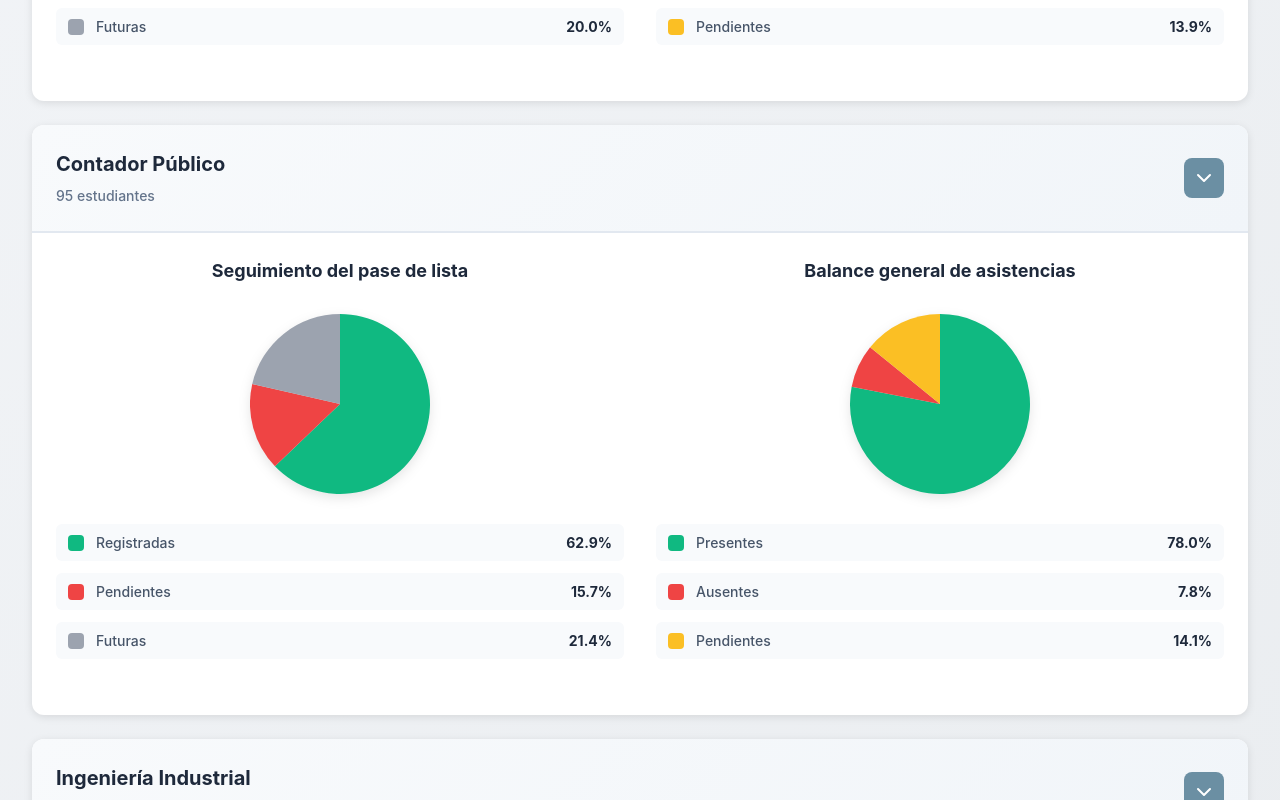
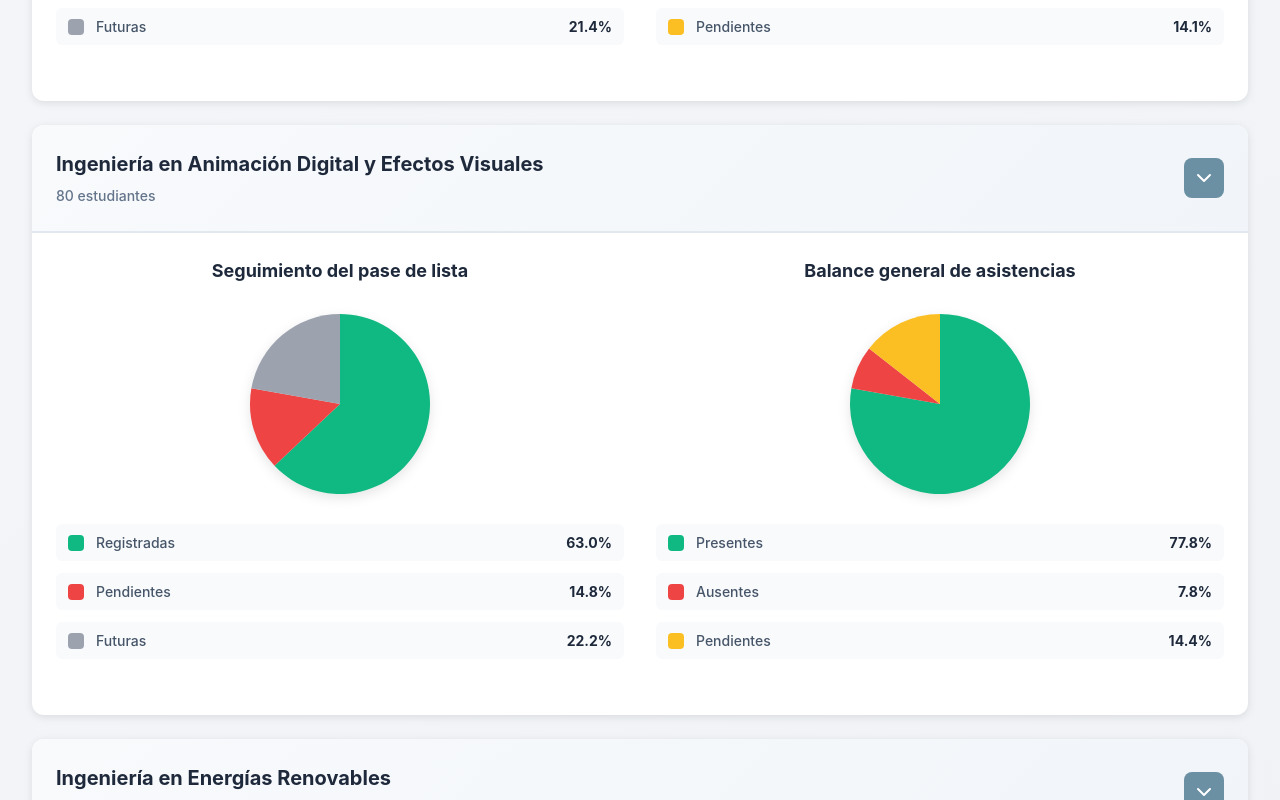
Before and after one commit to IvanFuentes/trayectoriasacademicas, an Angular app: page /indicadores-academicos in a window 1280 px wide. Shown: the part 1520-2320 px from the top of the page. Built offline with nearby package versions, Linux system fonts and the light colour scheme; sample sign-in values are in the browser's storage.

Commit message:
Updated indicadores-asistencia.component.ts

```diff
--- a/src/app/indicadores-academicos/indicadores-asistencia/indicadores-asistencia.component.ts
+++ b/src/app/indicadores-academicos/indicadores-asistencia/indicadores-asistencia.component.ts
@@ -67,6 +67,191 @@ export class IndicadoresAsistenciaComponent implements OnInit {
       this.carreras = [
         {
           id: 1,
+          nombre: 'Contador Público',
+          totalSesiones: 140,
+          sesionesRegistradas: 88,
+          sesionesPendientes: 22,
+          sesionesFuturas: 30,
+          totalEstudiantes: 95,
+          totalPresentes: 3200,
+          totalAusentes: 320,
+          totalPendientes: 580,
+          expanded: false,
+          asignaturas: [
+            {
+              nombre: 'Contabilidad Financiera',
+              clave: 'CPD-1004',
+              grupo: '3A',
+              docente: 'Lic. Ana Martínez Ruiz',
+              totalEstudiantes: 32,
+              presentes: 250,
+              ausentes: 30,
+              pendientes: 32
+            },
+            {
+              nombre: 'Auditoría',
+              clave: 'CPD-1002',
+              grupo: '3B',
+              docente: 'C.P. Roberto Sánchez Torres',
+              totalEstudiantes: 28,
+              presentes: 220,
+              ausentes: 24,
+              pendientes: 28
+            }
+          ]
+        },
+        {
+          id: 2,
+          nombre: 'Ingeniería en Animación Digital y Efectos Visuales',
+          totalSesiones: 135,
+          sesionesRegistradas: 85,
+          sesionesPendientes: 20,
+          sesionesFuturas: 30,
+          totalEstudiantes: 80,
+          totalPresentes: 2800,
+          totalAusentes: 280,
+          totalPendientes: 520,
+          expanded: false,
+          asignaturas: [
+            {
+              nombre: 'Modelado 3D Avanzado',
+              clave: 'IAD-1012',
+              grupo: '4A',
+              docente: 'M.C. Diego Torres Vega',
+              totalEstudiantes: 25,
+              presentes: 220,
+              ausentes: 20,
+              pendientes: 35
+            },
+            {
+              nombre: 'Efectos Visuales',
+              clave: 'IAD-1008',
+              grupo: '4A',
+              docente: 'Lic. Carmen Rodríguez Luna',
+              totalEstudiantes: 25,
+              presentes: 210,
+              ausentes: 25,
+              pendientes: 40
+            }
+          ]
+        },
+        {
+          id: 3,
+          nombre: 'Ingeniería en Energías Renovables',
+          totalSesiones: 142,
+          sesionesRegistradas: 92,
+          sesionesPendientes: 23,
+          sesionesFuturas: 27,
+          totalEstudiantes: 88,
+          totalPresentes: 3100,
+          totalAusentes: 310,
+          totalPendientes: 550,
+          expanded: false,
+          asignaturas: [
+            {
+              nombre: 'Energía Solar Fotovoltaica',
+              clave: 'IER-1015',
+              grupo: '5A',
+              docente: 'Dr. Roberto Campos Méndez',
+              totalEstudiantes: 30,
+              presentes: 260,
+              ausentes: 25,
+              pendientes: 35
+            },
+            {
+              nombre: 'Sistemas Eólicos',
+              clave: 'IER-1020',
+              grupo: '5A',
+              docente: 'M.I. Laura Jiménez Castro',
+              totalEstudiantes: 28,
+              presentes: 245,
+              ausentes: 20,
+              pendientes: 30
+            }
+          ]
+        },
+        {
+          id: 4,
+          nombre: 'Ingeniería en Industrias Alimentarias',
+          totalSesiones: 138,
+          sesionesRegistradas: 86,
+          sesionesPendientes: 24,
+          sesionesFuturas: 28,
+          totalEstudiantes: 92,
+          totalPresentes: 3050,
+          totalAusentes: 305,
+          totalPendientes: 545,
+          expanded: false,
+          asignaturas: [
+            {
+              nombre: 'Tecnología de Alimentos',
+              clave: 'IIA-1018',
+              grupo: '6A',
+              docente: 'Dr. Javier Morales Ortiz',
+              totalEstudiantes: 31,
+              presentes: 265,
+              ausentes: 28,
+              pendientes: 32
+            },
+            {
+              nombre: 'Control de Calidad',
+              clave: 'IIA-1005',
+              grupo: '6B',
+              docente: 'M.C. Sandra López Flores',
+              totalEstudiantes: 30,
+              presentes: 255,
+              ausentes: 27,
+              pendientes: 33
+            }
+          ]
+        },
+        {
+          id: 5,
+          nombre: 'Ingeniería en Inteligencia Artificial',
+          totalSesiones: 148,
+          sesionesRegistradas: 96,
+          sesionesPendientes: 24,
+          sesionesFuturas: 28,
+          totalEstudiantes: 110,
+          totalPresentes: 3850,
+          totalAusentes: 385,
+          totalPendientes: 665,
+          expanded: false,
+          asignaturas: [
+            {
+              nombre: 'Machine Learning',
+              clave: 'IIA-1025',
+              grupo: '7A',
+              docente: 'Dr. Fernando García Luna',
+              totalEstudiantes: 35,
+              presentes: 310,
+              ausentes: 30,
+              pendientes: 35
+            },
+            {
+              nombre: 'Redes Neuronales',
+              clave: 'IIA-1028',
+              grupo: '7A',
+              docente: 'Dra. Patricia Hernández Ruiz',
+              totalEstudiantes: 35,
+              presentes: 305,
+              ausentes: 32,
+              pendientes: 38
+            },
+            {
+              nombre: 'Procesamiento de Lenguaje Natural',
+              clave: 'IIA-1030',
+              grupo: '7B',
+              docente: 'M.C. Jorge Ramírez Santos',
+              totalEstudiantes: 32,
+              presentes: 280,
+              ausentes: 28,
+              pendientes: 36
+            }
+          ]
+        },
+        {
+          id: 6,
           nombre: 'Ingeniería en Sistemas Computacionales',
           totalSesiones: 150,
           sesionesRegistradas: 95,
@@ -111,72 +296,212 @@ export class IndicadoresAsistenciaComponent implements OnInit {
           ]
         },
         {
-          id: 2,
-          nombre: 'Contador Público',
-          totalSesiones: 140,
-          sesionesRegistradas: 88,
-          sesionesPendientes: 22,
-          sesionesFuturas: 30,
-          totalEstudiantes: 95,
-          totalPresentes: 3200,
-          totalAusentes: 320,
-          totalPendientes: 580,
+          id: 7,
+          nombre: 'Ingeniería Ferroviaria',
+          totalSesiones: 132,
+          sesionesRegistradas: 82,
+          sesionesPendientes: 21,
+          sesionesFuturas: 29,
+          totalEstudiantes: 75,
+          totalPresentes: 2600,
+          totalAusentes: 260,
+          totalPendientes: 490,
           expanded: false,
           asignaturas: [
             {
-              nombre: 'Contabilidad Financiera',
-              clave: 'CPD-1004',
-              grupo: '3A',
-              docente: 'Lic. Ana Martínez Ruiz',
-              totalEstudiantes: 32,
-              presentes: 250,
-              ausentes: 30,
-              pendientes: 32
+              nombre: 'Sistemas de Tracción',
+              clave: 'IFE-1022',
+              grupo: '6A',
+              docente: 'Dr. Alberto Mendoza Cruz',
+              totalEstudiantes: 25,
+              presentes: 215,
+              ausentes: 22,
+              pendientes: 38
             },
             {
-              nombre: 'Auditoría',
-              clave: 'CPD-1002',
-              grupo: '3B',
-              docente: 'C.P. Roberto Sánchez Torres',
-              totalEstudiantes: 28,
-              presentes: 220,
-              ausentes: 24,
-              pendientes: 28
+              nombre: 'Infraestructura Ferroviaria',
+              clave: 'IFE-1018',
+              grupo: '6A',
+              docente: 'Ing. Miguel Ángel Torres',
+              totalEstudiantes: 24,
+              presentes: 210,
+              ausentes: 20,
+              pendientes: 34
             }
           ]
         },
         {
-          id: 3,
-          nombre: 'Ingeniería Industrial',
+          id: 8,
+          nombre: 'Licenciatura en Administración',
           totalSesiones: 145,
-          sesionesRegistradas: 90,
-          sesionesPendientes: 28,
-          sesionesFuturas: 27,
+          sesionesRegistradas: 91,
+          sesionesPendientes: 26,
+          sesionesFuturas: 28,
           totalEstudiantes: 105,
-          totalPresentes: 3600,
-          totalAusentes: 380,
-          totalPendientes: 620,
+          totalPresentes: 3650,
+          totalAusentes: 365,
+          totalPendientes: 635,
           expanded: false,
           asignaturas: [
             {
-              nombre: 'Control Estadístico de Calidad',
-              clave: 'INC-1006',
-              grupo: '6A',
-              docente: 'Dr. Luis Gómez Vargas',
+              nombre: 'Administración Estratégica',
+              clave: 'LAD-1010',
+              grupo: '8A',
+              docente: 'M.A. Rosa María Gutiérrez',
               totalEstudiantes: 35,
-              presentes: 290,
+              presentes: 295,
               ausentes: 30,
-              pendientes: 30
+              pendientes: 35
             },
             {
-              nombre: 'Estudio del Trabajo II',
-              clave: 'INC-1009',
+              nombre: 'Recursos Humanos',
+              clave: 'LAD-1015',
+              grupo: '8B',
+              docente: 'Lic. Pedro Sánchez Martínez',
+              totalEstudiantes: 33,
+              presentes: 285,
+              ausentes: 28,
+              pendientes: 32
+            }
+          ]
+        },
+        {
+          id: 9,
+          nombre: 'Licenciatura en Administración (Mixta)',
+          totalSesiones: 128,
+          sesionesRegistradas: 78,
+          sesionesPendientes: 22,
+          sesionesFuturas: 28,
+          totalEstudiantes: 85,
+          totalPresentes: 2800,
+          totalAusentes: 280,
+          totalPendientes: 520,
+          expanded: false,
+          asignaturas: [
+            {
+              nombre: 'Finanzas Corporativas',
+              clave: 'LAM-1012',
+              grupo: '4A',
+              docente: 'M.F. Adriana Flores Reyes',
+              totalEstudiantes: 28,
+              presentes: 235,
+              ausentes: 24,
+              pendientes: 36
+            },
+            {
+              nombre: 'Marketing Estratégico',
+              clave: 'LAM-1008',
+              grupo: '4A',
+              docente: 'Lic. Ricardo Pérez Luna',
+              totalEstudiantes: 27,
+              presentes: 230,
+              ausentes: 23,
+              pendientes: 32
+            }
+          ]
+        },
+        {
+          id: 10,
+          nombre: 'Licenciatura en Gastronomía',
+          totalSesiones: 136,
+          sesionesRegistradas: 84,
+          sesionesPendientes: 23,
+          sesionesFuturas: 29,
+          totalEstudiantes: 90,
+          totalPresentes: 3000,
+          totalAusentes: 300,
+          totalPendientes: 540,
+          expanded: false,
+          asignaturas: [
+            {
+              nombre: 'Cocina Internacional',
+              clave: 'LGA-1020',
+              grupo: '5A',
+              docente: 'Chef Martha Velázquez',
+              totalEstudiantes: 30,
+              presentes: 255,
+              ausentes: 26,
+              pendientes: 34
+            },
+            {
+              nombre: 'Repostería Avanzada',
+              clave: 'LGA-1018',
+              grupo: '5B',
+              docente: 'Chef Antonio Ramírez',
+              totalEstudiantes: 28,
+              presentes: 240,
+              ausentes: 24,
+              pendientes: 31
+            }
+          ]
+        },
+        {
+          id: 11,
+          nombre: 'Licenciatura en Turismo',
+          totalSesiones: 133,
+          sesionesRegistradas: 83,
+          sesionesPendientes: 22,
+          sesionesFuturas: 28,
+          totalEstudiantes: 82,
+          totalPresentes: 2850,
+          totalAusentes: 285,
+          totalPendientes: 515,
+          expanded: false,
+          asignaturas: [
+            {
+              nombre: 'Gestión de Destinos Turísticos',
+              clave: 'LTU-1015',
               grupo: '6A',
-              docente: 'M.I. Patricia Díaz López',
-              totalEstudiantes: 35,
-              presentes: 285,
-              ausentes: 35,
-              pendientes: 30
+              docente: 'M.T. Gloria Herrera Castro',
+              totalEstudiantes: 27,
+              presentes: 235,
+              ausentes: 23,
+              pendientes: 34
+            },
+            {
+              nombre: 'Ecoturismo',
+              clave: 'LTU-1012',
+              grupo: '6A',
+              docente: 'Lic. Fernando Díaz Ruiz',
+              totalEstudiantes: 26,
+              presentes: 225,
+              ausentes: 22,
+              pendientes: 33
+            }
+          ]
+        },
+        {
+          id: 12,
+          nombre: 'Posgrado',
+          totalSesiones: 125,
+          sesionesRegistradas: 80,
+          sesionesPendientes: 20,
+          sesionesFuturas: 25,
+          totalEstudiantes: 65,
+          totalPresentes: 2400,
+          totalAusentes: 240,
+          totalPendientes: 440,
+          expanded: false,
+          asignaturas: [
+            {
+              nombre: 'Metodología de la Investigación',
+              clave: 'POS-1005',
+              grupo: 'M1',
+              docente: 'Dr. Héctor Navarro Silva',
+              totalEstudiantes: 22,
+              presentes: 195,
+              ausentes: 18,
+              pendientes: 32
+            },
+            {
+              nombre: 'Seminario de Tesis',
+              clave: 'POS-1008',
+              grupo: 'M2',
+              docente: 'Dra. Elena Martínez Ortega',
+              totalEstudiantes: 20,
+              presentes: 180,
+              ausentes: 16,
+              pendientes: 29
             }
           ]
         }
```
